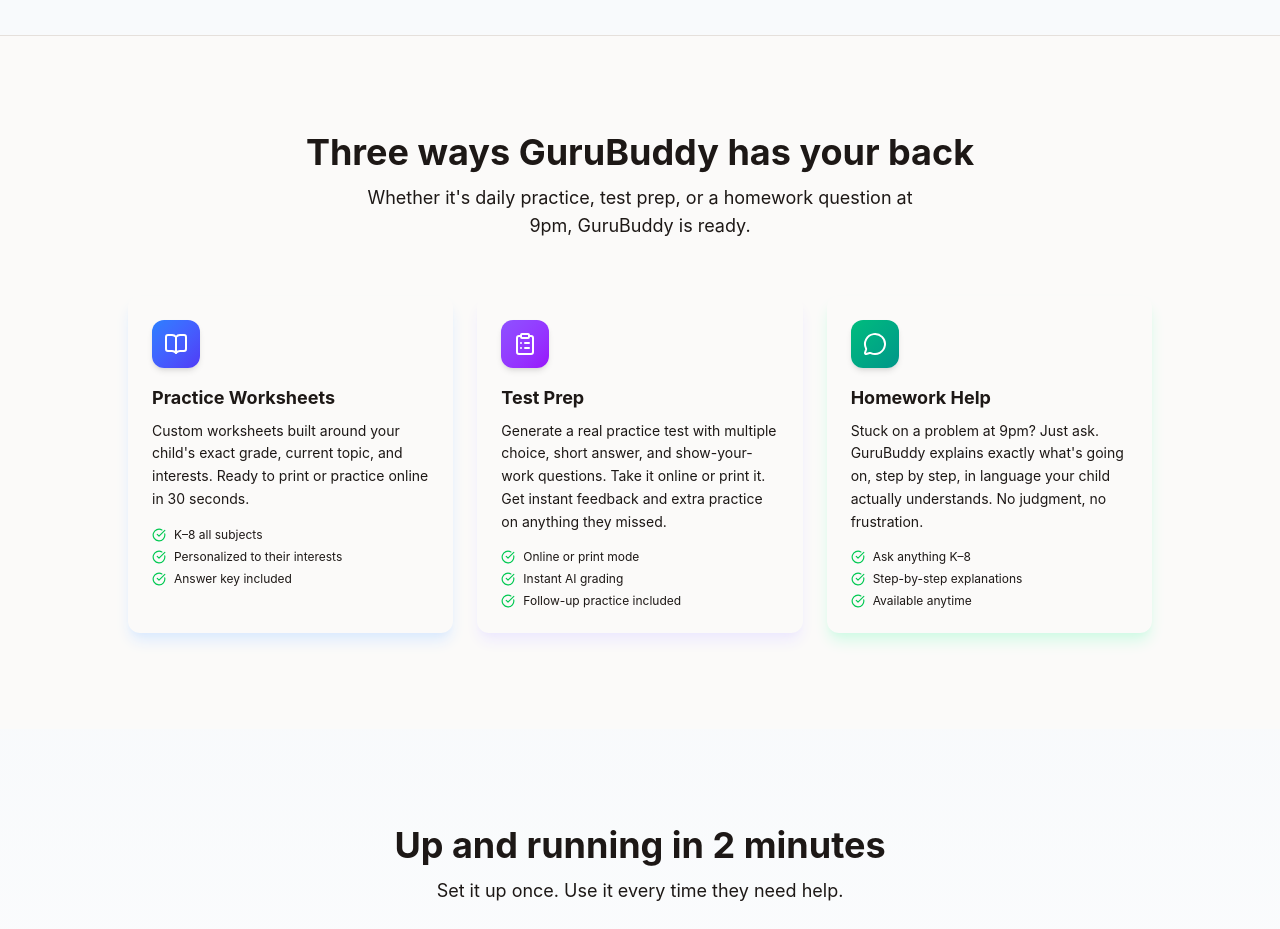
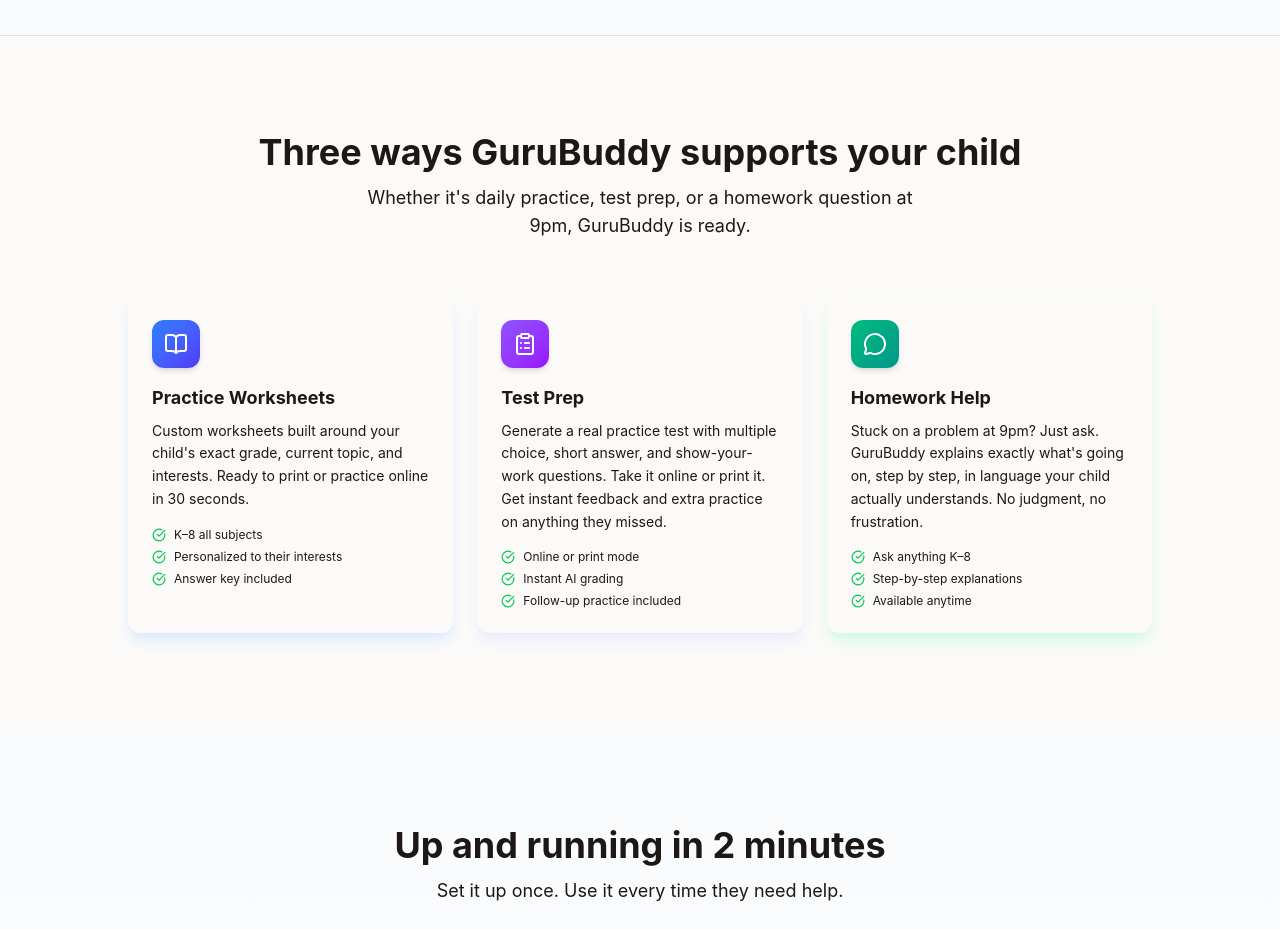
Before and after one commit to rshenoy86/hwcopilot, a Next.js app: page / in a window 1280 px wide. Shown: the part 1100-2029 px from the top of the page. Built offline with nearby package versions, Linux system fonts and the light colour scheme.

Commit message:
Update cover page heading to "supports your child"
Co-Authored-By: Claude Sonnet 4.6 <noreply@anthropic.com>

```diff
--- a/app/page.tsx
+++ b/app/page.tsx
@@ -117,7 +117,7 @@ export default function HomePage() {
       <section className="py-24 px-4">
         <div className="container mx-auto max-w-5xl">
           <div className="text-center mb-14">
-            <h2 className="text-3xl sm:text-4xl font-bold">Three ways GuruBuddy has your back</h2>
+            <h2 className="text-3xl sm:text-4xl font-bold">Three ways GuruBuddy supports your child</h2>
             <p className="text-muted-foreground mt-3 text-lg max-w-xl mx-auto">
               Whether it&apos;s daily practice, test prep, or a homework question at 9pm, GuruBuddy is ready.
             </p>
```
